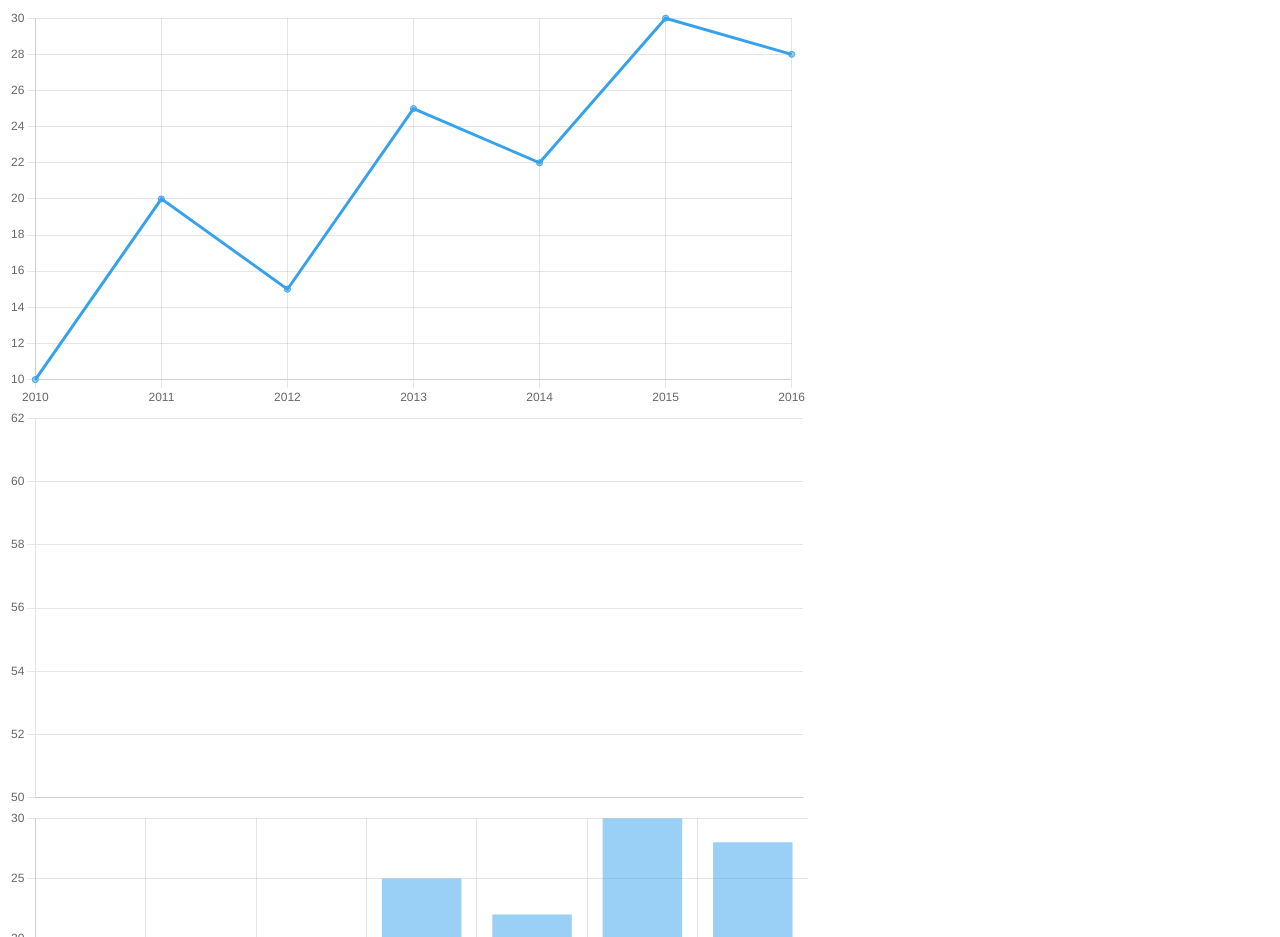
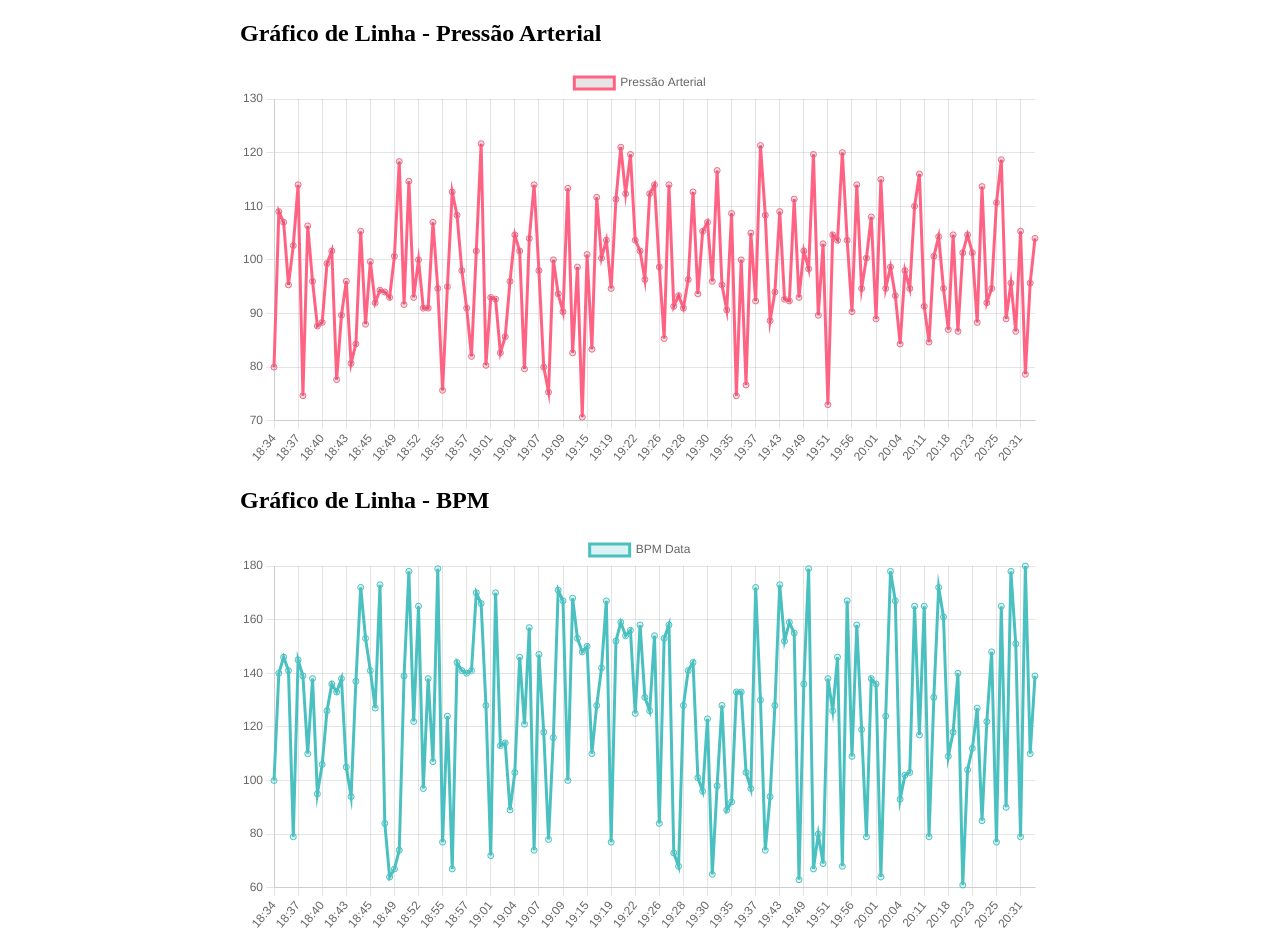
Before and after one commit to gualvescoelho/chart_2, a website built with Parcel: page src/index.html in a window 1280 px wide. Shown: the top 937 px of the page. Built offline with nearby package versions, Linux system fonts and the light colour scheme.

Commit message:
more changes

```diff
--- a/dados_bb.json
+++ b/dados_bb.json
@@ -1,17 +1,137 @@
 [
   {
-    "data_coleta": "13-07-2024  21:59",
+    "data_coleta": "07-07-2024  21:01",
     "bpm": 62,
     "movimentos": 119
   },
   {
-    "data_coleta": "19-07-2024  21:59",
+    "data_coleta": "07-07-2024  21:02",
     "bpm": 51,
     "movimentos": 123
   },
   {
-    "data_coleta": "14-07-2024  21:59",
+    "data_coleta": "07-07-2024  21:03",
     "bpm": 58,
     "movimentos": 125
+  },
+  {
+    "data_coleta": "07-07-2024  21:04",
+    "bpm": 62,
+    "movimentos": 119
+  },
+  {
+    "data_coleta": "07-07-2024  21:05",
+    "bpm": 51,
+    "movimentos": 123
+  },
+  {
+    "data_coleta": "07-07-2024  21:06",
+    "bpm": 62,
+    "movimentos": 119
+  },
+  {
+    "data_coleta": "07-07-2024  21:07",
+    "bpm": 51,
+    "movimentos": 123
+  },
+  {
+    "data_coleta": "07-07-2024  21:08",
+    "bpm": 62,
+    "movimentos": 119
+  },
+  {
+    "data_coleta": "07-07-2024  21:09",
+    "bpm": 51,
+    "movimentos": 123
+  },
+  {
+    "data_coleta": "07-07-2024  21:10",
+    "bpm": 62,
+    "movimentos": 119
+  },
+  {
+    "data_coleta": "07-07-2024  21:11",
+    "bpm": 51,
+    "movimentos": 123
+  },
+  {
+    "data_coleta": "07-07-2024  21:12",
+    "bpm": 62,
+    "movimentos": 119
+  },
+  {
+    "data_coleta": "07-07-2024  21:13",
+    "bpm": 51,
+    "movimentos": 123
+  },
+  {
+    "data_coleta": "07-07-2024  21:",
+    "bpm": 62,
+    "movimentos": 119
+  },
+  {
+    "data_coleta": "07-07-2024  21:",
+    "bpm": 51,
+    "movimentos": 123
+  },
+  {
+    "data_coleta": "07-07-2024  21:",
+    "bpm": 62,
+    "movimentos": 119
+  },
+  {
+    "data_coleta": "07-07-2024  21:",
+    "bpm": 51,
+    "movimentos": 123
+  },
+  {
+    "data_coleta": "07-07-2024  21:",
+    "bpm": 62,
+    "movimentos": 119
+  },
+  {
+    "data_coleta": "07-07-2024  21:",
+    "bpm": 51,
+    "movimentos": 123
+  },
+  {
+    "data_coleta": "07-07-2024  21:59",
+    "bpm": 62,
+    "movimentos": 119
+  },
+  {
+    "data_coleta": "07-07-2024  21:59",
+    "bpm": 51,
+    "movimentos": 123
+  },
+  {
+    "data_coleta": "07-07-2024  21:59",
+    "bpm": 62,
+    "movimentos": 119
+  },
+  {
+    "data_coleta": "07-07-2024  21:59",
+    "bpm": 51,
+    "movimentos": 123
+  },
+  {
+    "data_coleta": "07-07-2024  21:59",
+    "bpm": 62,
+    "movimentos": 119
+  },
+  {
+    "data_coleta": "07-07-2024  21:59",
+    "bpm": 51,
+    "movimentos": 123
+  },
+  {
+    "data_coleta": "07-07-2024  21:59",
+    "bpm": 62,
+    "movimentos": 119
+  },
+  {
+    "data_coleta": "07-07-2024  21:59",
+    "bpm": 51,
+    "movimentos": 123
   }
 ]
--- a/src/acquisitions.js
+++ b/src/acquisitions.js
@@ -1,48 +1,55 @@
-import Chart from 'chart.js/auto'
-import bb from './dataLoaderBB.js'
-import mm from './dataLoaderMM.js'
-import gg from './dataLoaderGG.js'
-
-// async function fetchData() {
-//     const response = await fetch('../dados_bb.json');
-//     const data = await response.json();
-//     return data;
-// }
+import Chart from 'chart.js/auto';
+import bb from './dataLoaderBB.js'; // Supondo que esses módulos sejam necessários
+import mm from './dataLoaderMM.js'; // Supondo que esses módulos sejam necessários
+import gg from './dataLoaderGG.js'; // Dados principais
 
 (async function() {
-    // const datajson = await fetchData();
+  // Função para converter "HH:mm" para minutos desde a meia-noite
+  const timeToMinutes = (timeStr) => {
+    const [hours, minutes] = timeStr.split(':').map(Number);
+    return hours * 60 + minutes;
+  };
 
-    // Extrair labels (data_coleta) e datasets (bpm, movimentos)
-    // const labels = data.map(item => item.data_coleta);
-    // const bpmData = data.map(item => item.bpm);
-    // const movimentosData = data.map(item => item.movimentos);
+  const interval_time = 1;
 
-  const data = [
-    { year: 2010, count: 10 },
-    { year: 2011, count: 20 },
-    { year: 2012, count: 15 },
-    { year: 2013, count: 25 },
-    { year: 2014, count: 22 },
-    { year: 2015, count: 30 },
-    { year: 2016, count: 28 },
-  ];
+  // Função para converter minutos desde a meia-noite para "HH:mm"
+  const minutesToTime = (minutes) => {
+    const hours = Math.floor(minutes / 60);
+    const mins = minutes % 60;
+    return `${hours.toString().padStart(interval_time, '0')}:${mins.toString().padStart(interval_time, '0')}`;
+  };
 
-  console.log(gg.dates.data);
+  // Obter a hora atual
+  const now = new Date();
+  const currentTimeStr = minutesToTime(now.getHours() * 60 + now.getMinutes());
 
-  // console.log("dados BB")
+  // Definir o intervalo de 2 horas antes e depois da hora atual
+  const twoHoursInMinutes = interval_time * 60;
+  const currentTimeInMinutes = timeToMinutes(currentTimeStr);
+  const startTimeInMinutes = currentTimeInMinutes - twoHoursInMinutes;
+  const endTimeInMinutes = currentTimeInMinutes + twoHoursInMinutes;
 
-  // console.log('BB dates:', bb.dates);
-  // console.log('BB bpm:', bb.bpmData);
-  // console.log('BB movimentos:', bb.movimentosData);
+  // Filtrar os dados para a data específica e dentro do intervalo de tempo
+  const dataForDate = gg.dates.filter(date => date.date === '2024-07-07');
+  const filteredData = dataForDate.filter(data => {
+    const timeInMinutes = timeToMinutes(data.time);
+    return timeInMinutes >= startTimeInMinutes && timeInMinutes <= endTimeInMinutes;
+  });
 
-  // console.log("Dados mae")
+  // Ordenar pelo campo 'time'
+  const sortedFilteredData = filteredData.sort((a, b) => timeToMinutes(a.time) - timeToMinutes(b.time));
 
-  // console.log('Labels:', mm.labels);
-  //   console.log('Baixa Data:', mm.baixaData);
-  //   console.log('Alta Data:', mm.altaData);
-  //   console.log('Glicemia Data:', mm.glicemiaData);
-  //   console.log('BPM Data:', mm.bpmData);
-   new Chart(
+  // Extrair labels e dados ordenados
+  const labels = sortedFilteredData.map(data => data.time);
+  const mediaPressaoData = sortedFilteredData.map((_, index) => gg.mediaPressao[index]); // Ajustar conforme necessário
+  const glicemiaData = sortedFilteredData.map((_, index) => gg.glicemiaData[index]); // Ajustar conforme necessário
+  const bpmData = sortedFilteredData.map((_, index) => gg.bpmData[index]); // Ajustar conforme necessário
+
+  // Exibir os resultados
+  console.log('Filtered and Sorted Data:', sortedFilteredData);
+
+  // Gráfico de linha para dados BPM
+  new Chart(
     document.getElementById('acquisitionsArea'),
     {
       type: 'line',
@@ -50,27 +57,29 @@ import gg from './dataLoaderGG.js'
         animation: false,
         plugins: {
           legend: {
-            display: false
+            display: true
           },
           tooltip: {
-            enabled: false
+            enabled: true
           }
         }
       },
       data: {
-        labels: gg.dates.data,
+        labels: labels,
         datasets: [
           {
-            label: 'Acquisitions by year',
-            data: bb.bpmData,
+            label: 'BPM Data',
+            data: bpmData,
             backgroundColor: 'rgba(75, 192, 192, 0.2)', // Cor do preenchimento
-            fill: true // Preencher a área abaixo da linha
+            borderColor: 'rgba(75, 192, 192, 1)', // Cor da linha
+            fill: false // Preencher a área abaixo da linha
           }
         ]
       }
     }
   );
 
+  // Gráfico de linha para pressão arterial
   new Chart(
     document.getElementById('acquisitionsLine'),
     {
@@ -79,50 +88,52 @@ import gg from './dataLoaderGG.js'
         animation: false,
         plugins: {
           legend: {
-            display: false
+            display: true
           },
           tooltip: {
-            enabled: false
+            enabled: true
           }
         }
       },
       data: {
-        labels: data.map(row => row.year),
+        labels: labels,
         datasets: [
           {
-            label: 'Acquisitions by year',
-            data: data.map(row => row.count)
+            label: 'Pressão Arterial',
+            data: mediaPressaoData,
+            borderColor: 'rgba(255, 99, 132, 1)', // Cor da linha
+            fill: false // Não preencher a área abaixo da linha
           }
         ]
       }
     }
   );
 
+  // Gráfico de barras para glicemia
   new Chart(
     document.getElementById('acquisitionsBar'),
     {
-      type: 'bar',
+      type: 'line',
       options: {
         animation: false,
         plugins: {
           legend: {
-            display: false
+            display: true
           },
           tooltip: {
-            enabled: false
+            enabled: true
           }
         }
       },
       data: {
-        labels: data.map(row => row.year),
+        labels: labels,
         datasets: [
           {
-            label: 'Acquisitions by year',
-            data: data.map(row => row.count),
+            label: 'Glicemia',
+            data: glicemiaData,
           }
         ]
       }
     }
   );
-
 })();
--- a/src/dataLoaderBB.js
+++ b/src/dataLoaderBB.js
@@ -3,7 +3,7 @@ import data from '../dados_bb.json'; // Importar o JSON diretamente
 
 function processDateTime(dateTimeStr) {
   // Divida a string em data e hora
-  const [date, time] = dateTimeStr.split(' ');
+  const [date, time] = dateTimeStr.split('  ');
 
   // Converta para um objeto Date, ajustando para o formato ISO 8601
   const dateTime = new Date(`${date}T${time}:00`);
--- a/src/dataLoaderGG.js
+++ b/src/dataLoaderGG.js
@@ -1,4 +1,4 @@
-import data from '../dados_gestante2.json'; // Importar o JSON diretamente
+import datas from '../dados_gestante2.json'; // Importar o JSON diretamente
 
 // Função para processar os dados JSON
 // Função para processar cada string de data e hora
@@ -16,6 +16,11 @@ function processDateTime(dateTimeStr) {
   };
 }
 
+function processMedia(altaData, baixaData) {
+  return altaData.map((alta, index) => (2 * baixaData[index] + alta) / 3);
+}
+
+
 // Função principal para processar os dados
 function processData(data) {
   // Mapeia cada item para obter as strings de data e hora
@@ -25,11 +30,14 @@ function processData(data) {
   const glicemiaData = data.map(item => item.glicemia);
   const bpmData = data.map(item => item.bpm);
 
+  const mediaPressao = processMedia(altaData,baixaData);
+
   // Processa cada string de data e hora usando processDateTime
   const dates = labels.map(processDateTime);
 
   return {
     dates,
+    mediaPressao,
     baixaData,
     altaData,
     glicemiaData,
@@ -37,5 +45,5 @@ function processData(data) {
   };
 }
 
-const gg = processData(data);
+const gg = processData(datas);
 export default gg;
--- a/src/index.html
+++ b/src/index.html
@@ -1,15 +1,25 @@
 <!doctype html>
 <html lang="en">
   <head>
-    <title>Chart.js example</title>
+    <meta charset="UTF-8">
+    <meta name="viewport" content="width=device-width, initial-scale=1.0">
+    <title>Chart.js Example</title>
+    <script src="https://cdn.jsdelivr.net/npm/chart.js"></script>
   </head>
   <body>
-    <!-- <div style="width: 500px;"><canvas id="dimensions"></canvas></div><br/> -->
-    <div style="width: 800px;"><canvas id="acquisitionsLine"></canvas></div>
-    <div style="width: 800px;"><canvas id="acquisitionsArea"></canvas></div>
-    <div style="width: 800px;"><canvas id="acquisitionsBar"></canvas></div>
+    <div style="width: 800px; margin: 20px auto;">
+      <h2>Gráfico de Linha - Pressão Arterial</h2>
+      <canvas id="acquisitionsLine"></canvas>
+    </div>
+    <div style="width: 800px; margin: 20px auto;">
+      <h2>Gráfico de Linha - BPM</h2>
+      <canvas id="acquisitionsArea"></canvas>
+    </div>
+    <div style="width: 800px; margin: 20px auto;">
+      <h2>Gráfico de Barras - Glicemia</h2>
+      <canvas id="acquisitionsBar"></canvas>
+    </div>
 
-    <!-- <script type="module" src="dimensions.js"></script> -->
     <script type="module" src="acquisitions.js"></script>
   </body>
 </html>
```
Also changed, not shown: dist/index.html, 2 other files.
